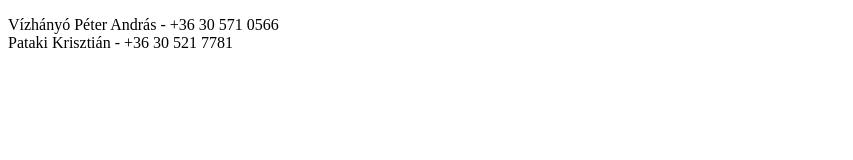
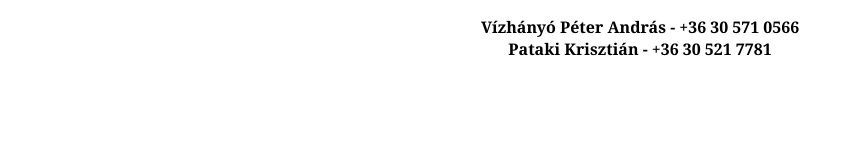
Before and after one commit to CubeGod2010/klimavill.com, a plain HTML site: page index.html in a window 1280 px wide. Shown: the whole page, without its empty margins (0-853 px from the left). Drawn offline with Linux system fonts and the light colour scheme.

Commit message:
Add files via upload
Added CSS

```diff
--- a/index.html
+++ b/index.html
@@ -1,9 +1,13 @@
 <!DOCTYPE html>
 <html>
 <head>
+    <meta charset="UTF-8" />
+    <meta http-equiv="X-UA-Compatible" content="IE=edge" />
+    <meta name="viewport" content="width=device-width, initial-scale=1.0" />
+    <link rel="stylesheet" type="text/css" href="styles.css" />
     <title>Klímavill</title>
 </head>
-<body>
+<body class="contactDetails">
     <p>Vízhányó Péter András - +36 30 571 0566<br/>Pataki Krisztián - +36 30 521 7781</p>
 </body>
 </html>
--- /dev/null
+++ b/styles.css
@@ -0,0 +1,5 @@
+.contactDetails {
+    font-family: Georgia, serif;
+    font-weight: bold;
+    text-align: center;
+}
```
